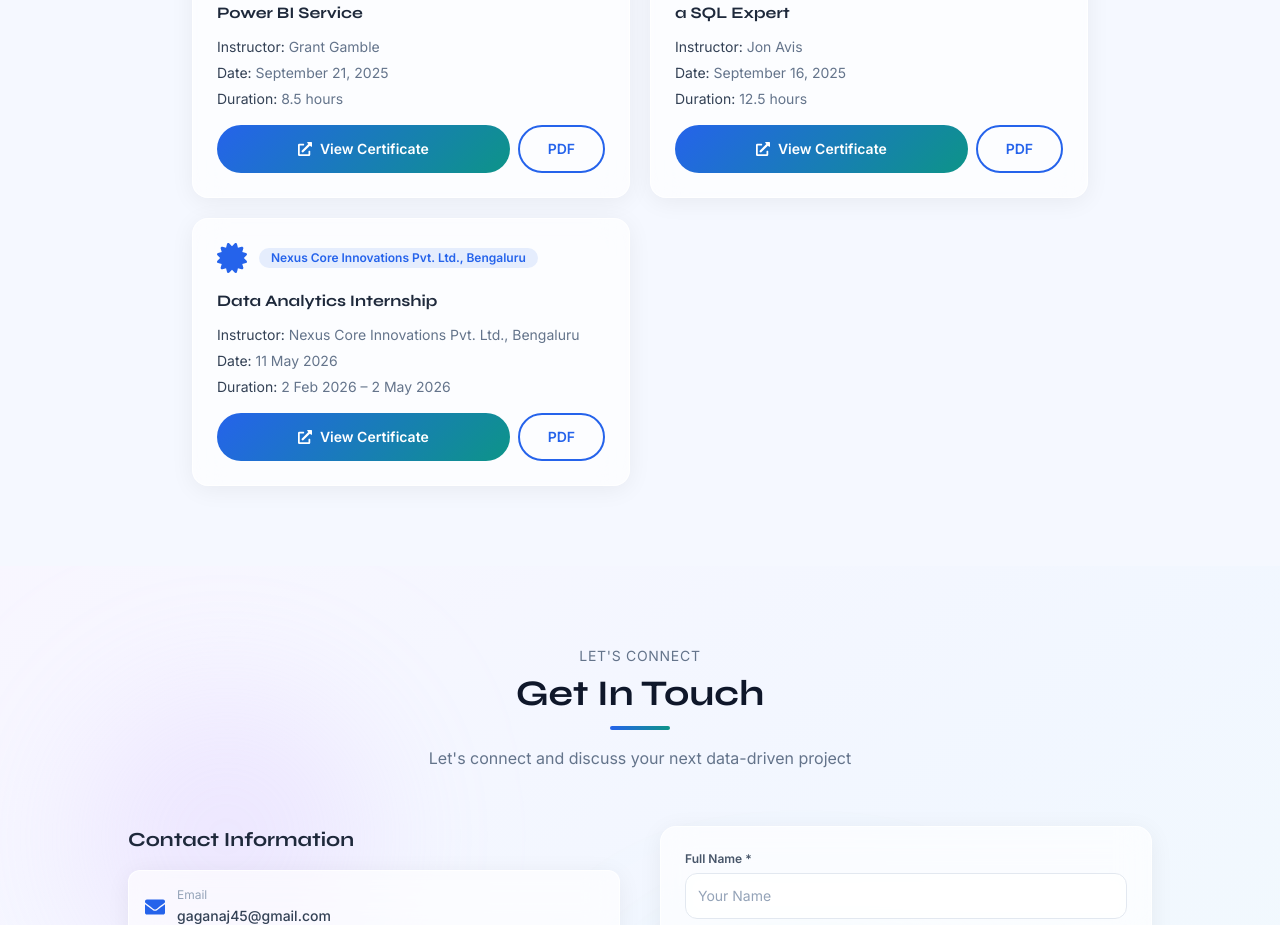
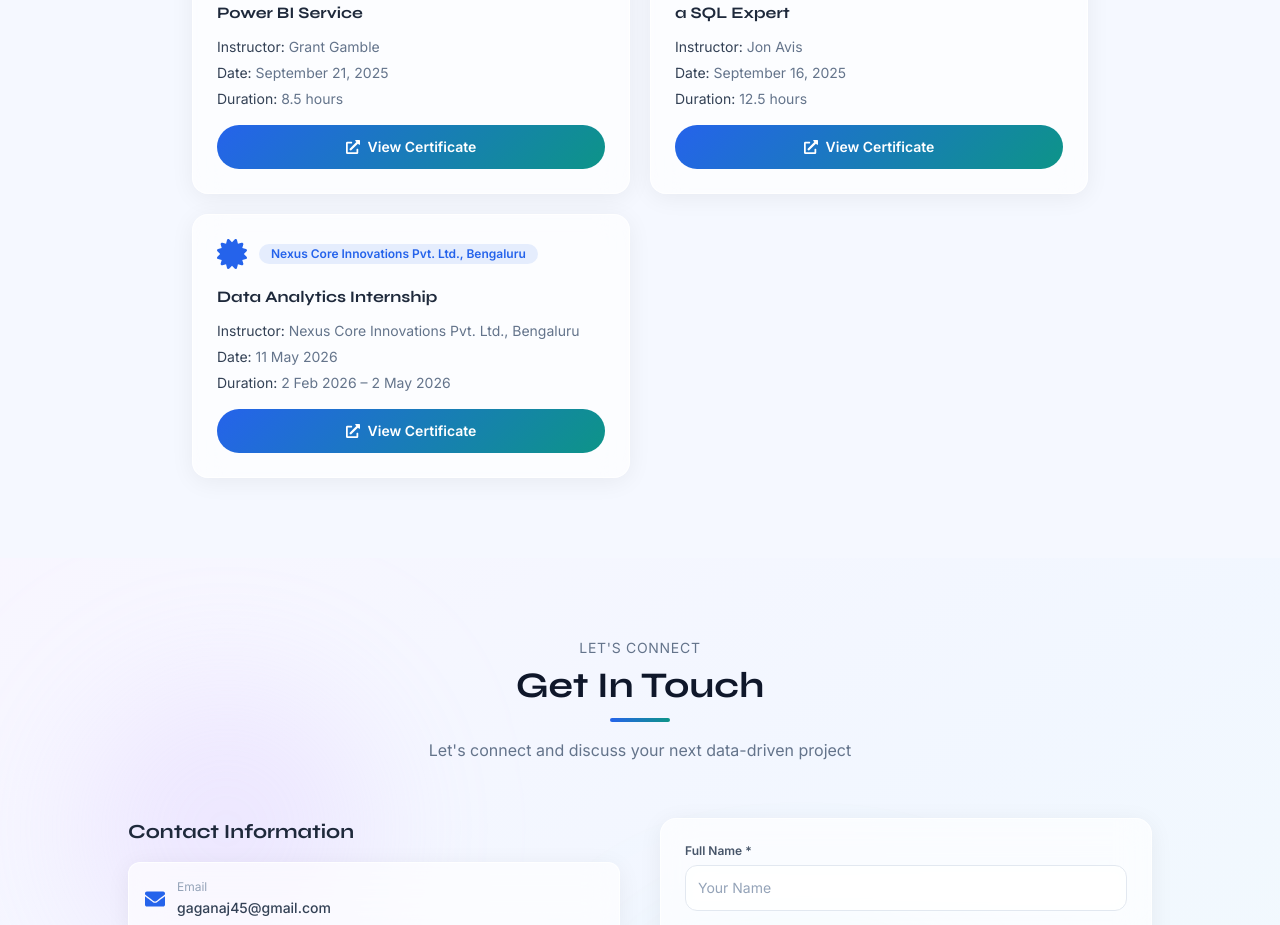
Before and after one commit to GaganAJ-45/gaganaj-portfolio-v2, a React (Vite) app in the folder frontend/: page / in a window 1280 px wide. Shown: the part 8425-9350 px from the top of the page. Built offline with nearby package versions, Linux system fonts and the light colour scheme; the HTML template or start-up script is replaced by a standard one.

Commit message:
feat: remove certificate PDF buttons

```diff
--- a/frontend/src/components/Certifications/Certifications.jsx
+++ b/frontend/src/components/Certifications/Certifications.jsx
@@ -14,7 +14,6 @@ const Certifications = () => {
       date: 'September 21, 2025',
       duration: '8.5 hours',
       link: 'https://ude.my/UC-4e97af8d-5883-4678-ae90-a71b2c3b83a9',
-      pdfLink: `${import.meta.env.BASE_URL}assets/Power_BI_Certificate.pdf`,
     },
     {
       title: 'SQL and PostgreSQL for Beginners: Become a SQL Expert',
@@ -23,7 +22,6 @@ const Certifications = () => {
       date: 'September 16, 2025',
       duration: '12.5 hours',
       link: 'https://ude.my/UC-5b89b888-3c52-4d18-a061-09d61a0003a5',
-      pdfLink: `${import.meta.env.BASE_URL}assets/SQL_Certificate.pdf`,
     },
     {
       title: 'Data Analytics Internship',
@@ -32,7 +30,6 @@ const Certifications = () => {
       date: '11 May 2026',
       duration: '2 Feb 2026 – 2 May 2026',
       link: `${import.meta.env.BASE_URL}assets/certificates/nexus-core-data-analytics.pdf`,
-      pdfLink: `${import.meta.env.BASE_URL}assets/certificates/nexus-core-data-analytics.pdf`,
     },
   ];
 
@@ -84,17 +81,6 @@ const Certifications = () => {
                   >
                     <FaExternalLinkAlt /> View Certificate
                   </a>
-                  {cert.pdfLink && (
-                    <a
-                      href={cert.pdfLink}
-                      target="_blank"
-                      rel="noopener noreferrer"
-                      className="btn-outline text-sm py-2 px-4"
-                      data-testid={`cert-pdf-${index}`}
-                    >
-                      PDF
-                    </a>
-                  )}
                 </div>
               </motion.div>
             ))}
```
Also changed, not shown: 2 other files (tests, documents, lock files or other folders).
